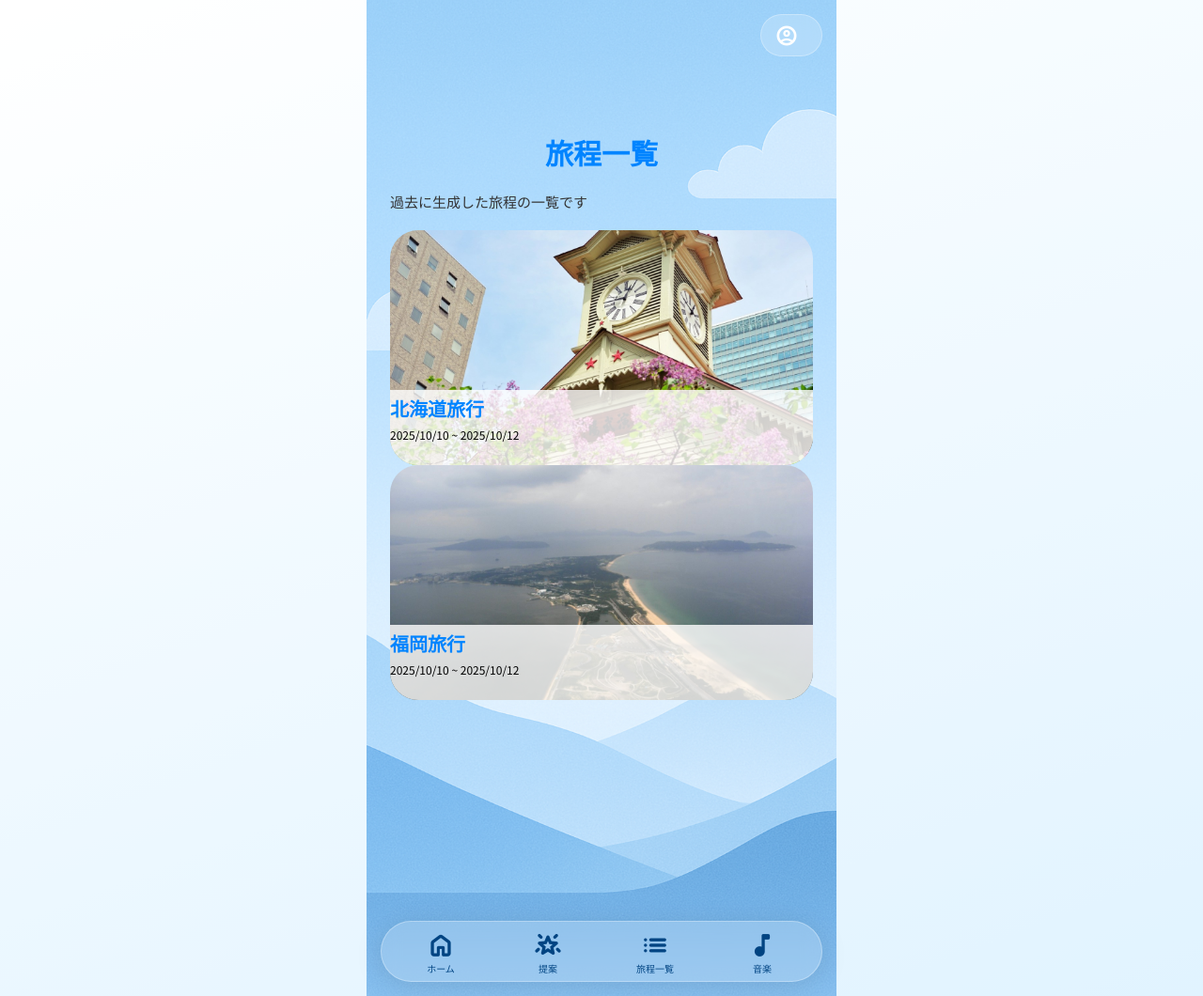
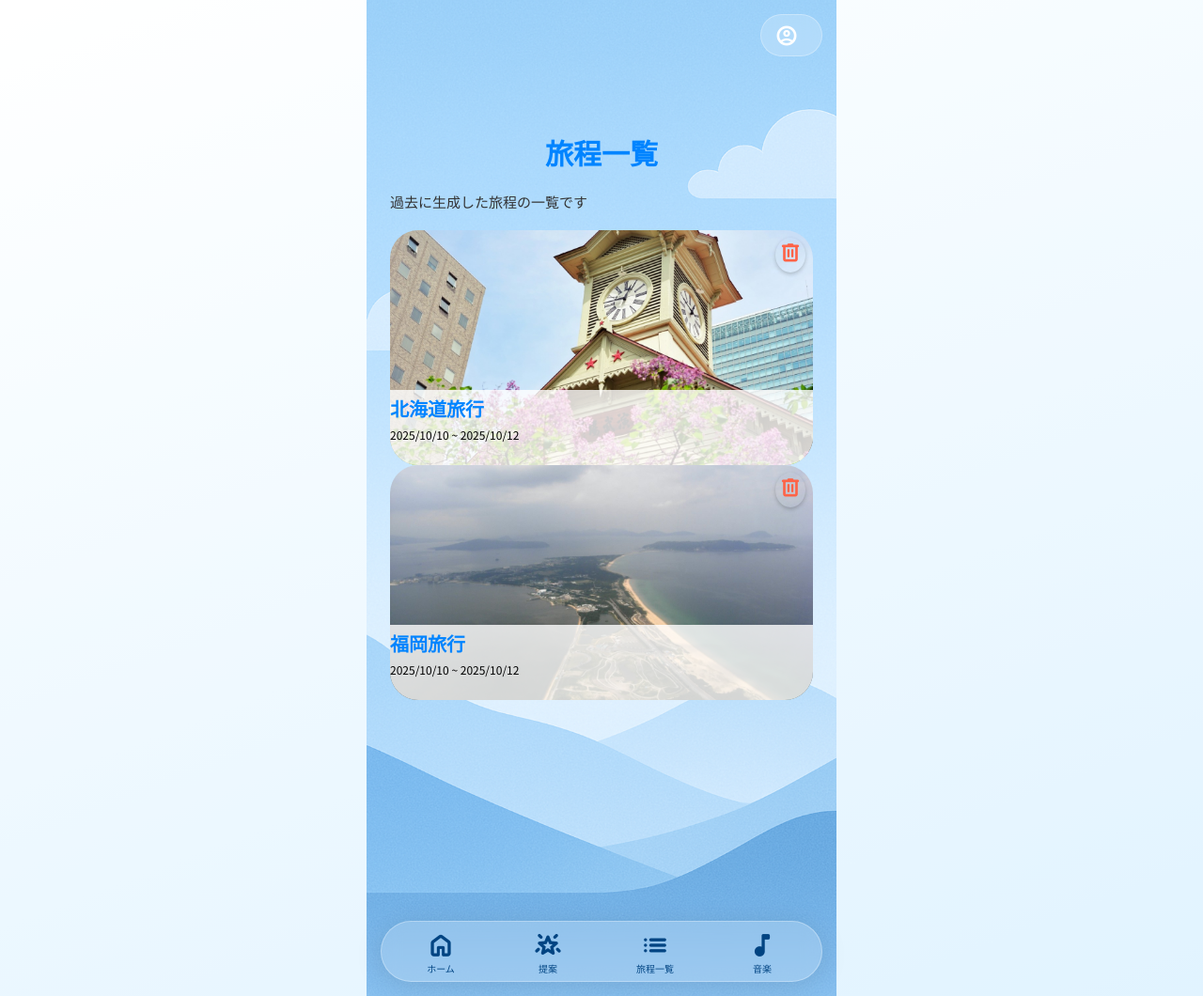
Before and after one commit to isimatsu/sd3d4g, a PHP site: page /plan-list/index.php in a window 1280 px wide. Shown: the whole page at 94% size. Run offline with PHP 8.4, Linux system fonts and the light colour scheme; data that the repository does not hold is empty.

Commit message:
plan-list
完成

```diff
--- a/assets/css/trip.css
+++ b/assets/css/trip.css
@@ -37,3 +37,14 @@
     font-size: 20px;
     padding: 5px 0;
 }
+.delete-btn {
+  position: absolute;
+  top: 8px;
+  right: 8px;
+  color: tomato;
+  border-radius: 50%;
+  padding: 4px;
+  font-size: 16px;
+  cursor: pointer;
+  box-shadow: 0 2px 4px rgba(0,0,0,0.2);
+}
--- a/plan-list/index.php
+++ b/plan-list/index.php
@@ -32,6 +32,7 @@
                                 <p>2025/10/10 ~ 2025/10/12</p>
                             </div>
                         </div>
+                        <div class="delete-btn"><span class="material-symbols-rounded">delete</span></div>
                     </a><!--plan-card-->
                     <a href="" class="plan-card side-card" style="background-image: url(../assets/img/spot_img/40.jpg);">
                         <div class="plan-card-detail">
@@ -40,6 +41,7 @@
                                 <p>2025/10/10 ~ 2025/10/12</p>
                             </div>
                         </div>
+                        <div class="delete-btn"><span class="material-symbols-rounded">delete</span></div>
                     </a><!--plan-card-->
 
             </div>
```
